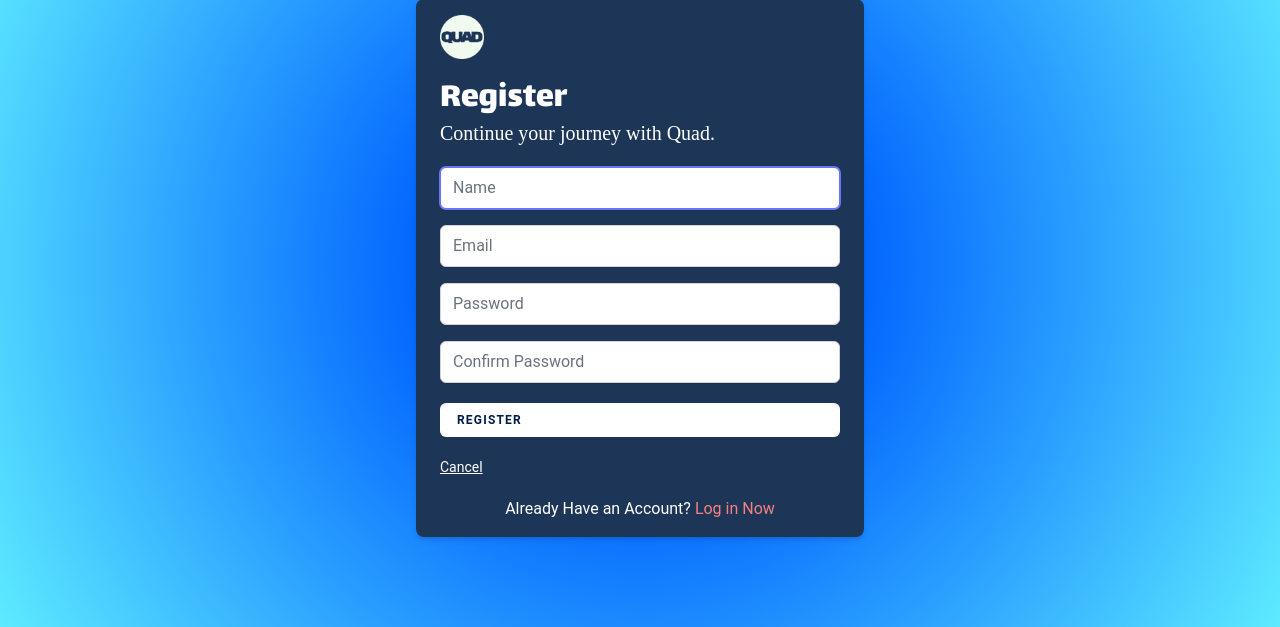
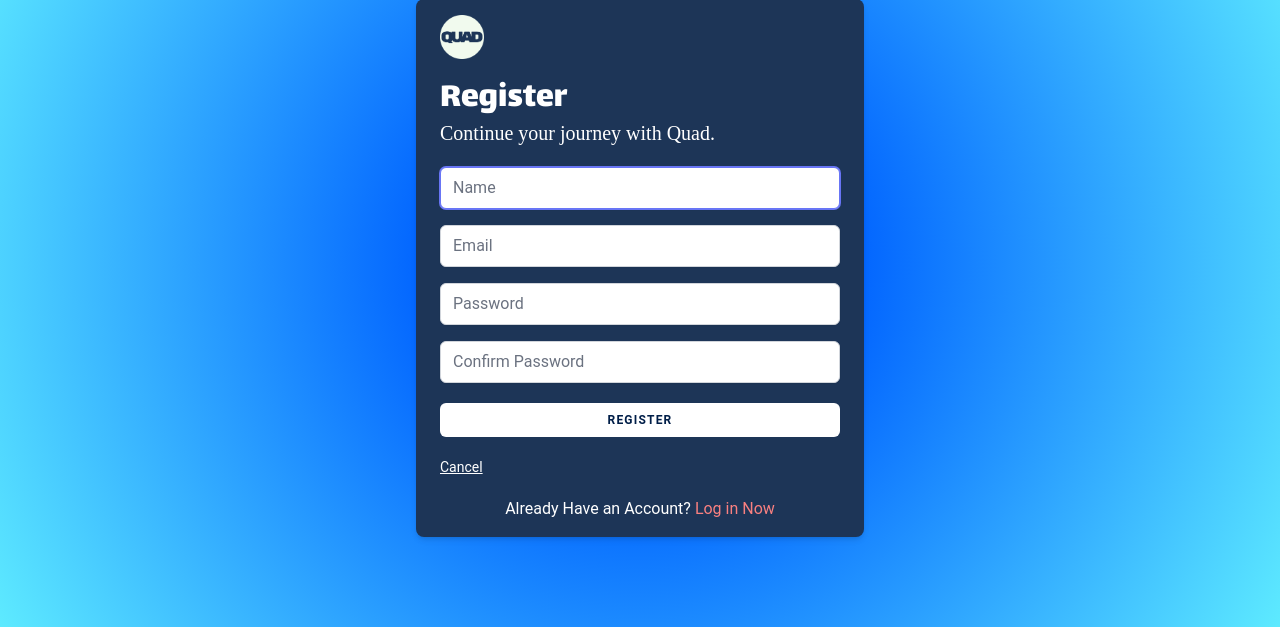
Before and after one commit to CraftyConsumer05/quadbus, a Laravel app: page /register in a window 1280 px wide. Shown: the part 136-763 px from the top of the page. Run offline with Laravel 10, Linux system fonts and the light colour scheme; style sheets or scripts are compiled from the project's sources; parts of the project's set-up code (start-up, migrations or seed data) failed here and were passed over; some libraries are stand-ins or nearby versions; some web fonts are replaced.

Commit message:
centered login and register button

```diff
--- a/resources/js/Pages/Auth/Login.vue
+++ b/resources/js/Pages/Auth/Login.vue
@@ -34,7 +34,9 @@ const submit = () => {
         <img src="partas_logo.png" class="h-11 mr-3" style="margin-bottom: 30px;">
         <Head title="Log in" />
 
-        <h1 class="text-white text-4xl font-lalezar mt-1">
+
+
+        <h1 class=" text-white text-4xl font-lalezar mt-1">
             Log In
         </h1>
         <h2 class="text-white text-xl font-[lateef] mt-0" style="margin-bottom: 30px;">
@@ -95,7 +97,7 @@ const submit = () => {
                 :disabled="form.processing"
                 style="color: #001E48; text-align: center;"
             >
-                <span style="display: block;">Log in</span>
+                <span class="w-full text-center">Log in</span>
             </PrimaryButton>
 
 
@@ -122,7 +124,8 @@ const submit = () => {
             </div>
 
 
-            <p style="color: white; text-align: center; margin: 20px;">Don’t have an account? <span style="color: #FF9E9E;"><Link
+            <p style="color: white; text-align: center; margin: 20px;">Don’t have an account? <span style="color: #FF9E9E;">
+                    <Link
                         :href="route('register')"
                         class="text-red-400"
                     >
--- a/resources/js/Pages/Auth/Register.vue
+++ b/resources/js/Pages/Auth/Register.vue
@@ -98,7 +98,7 @@ const submit = () => {
                 :disabled="form.processing"
                 style="color: #001E48; text-align: center;"
             >
-                <span style="display: block;">Register</span>
+                <span class="w-full text-center">Register</span>
             </PrimaryButton>
             </div>
 
```
